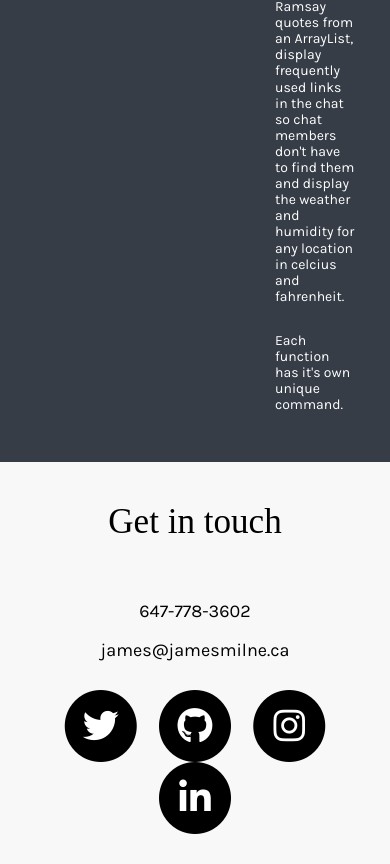
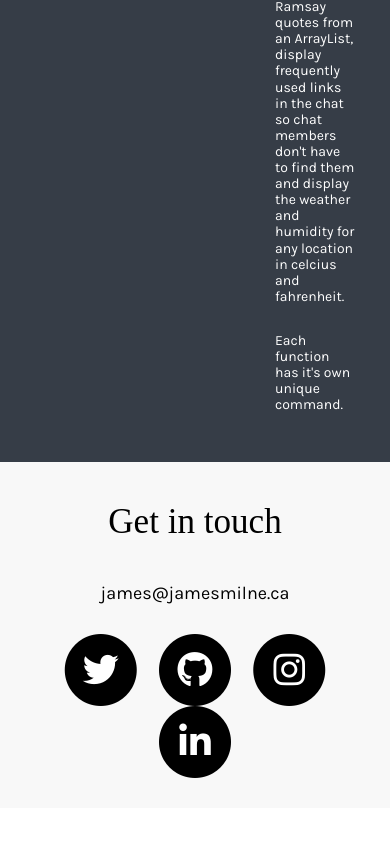
Before and after one commit to jmilne22/jmilne22.github.io, a plain HTML site: page index.html in a window 390 px wide. Shown: the part 4527-5391 px from the top of the page. After the commit the page ends 5335 px from the top, so only its background shows below. Drawn offline with nearby package versions, Linux system fonts and the light colour scheme.

Commit message:
Removed phone number

```diff
--- a/index.html
+++ b/index.html
@@ -147,7 +147,6 @@
       <h3>Get in <span>touch</span></h3>
     </div>
     <div class="contact-content">
-      <p>647-778-3602</p>
       <a href="mailto:james@jamesmilne.ca?Subject=Hello">james@jamesmilne.ca</a>
       <div class="social-icons">
         <span class="fa-stack fa-2x">
```
